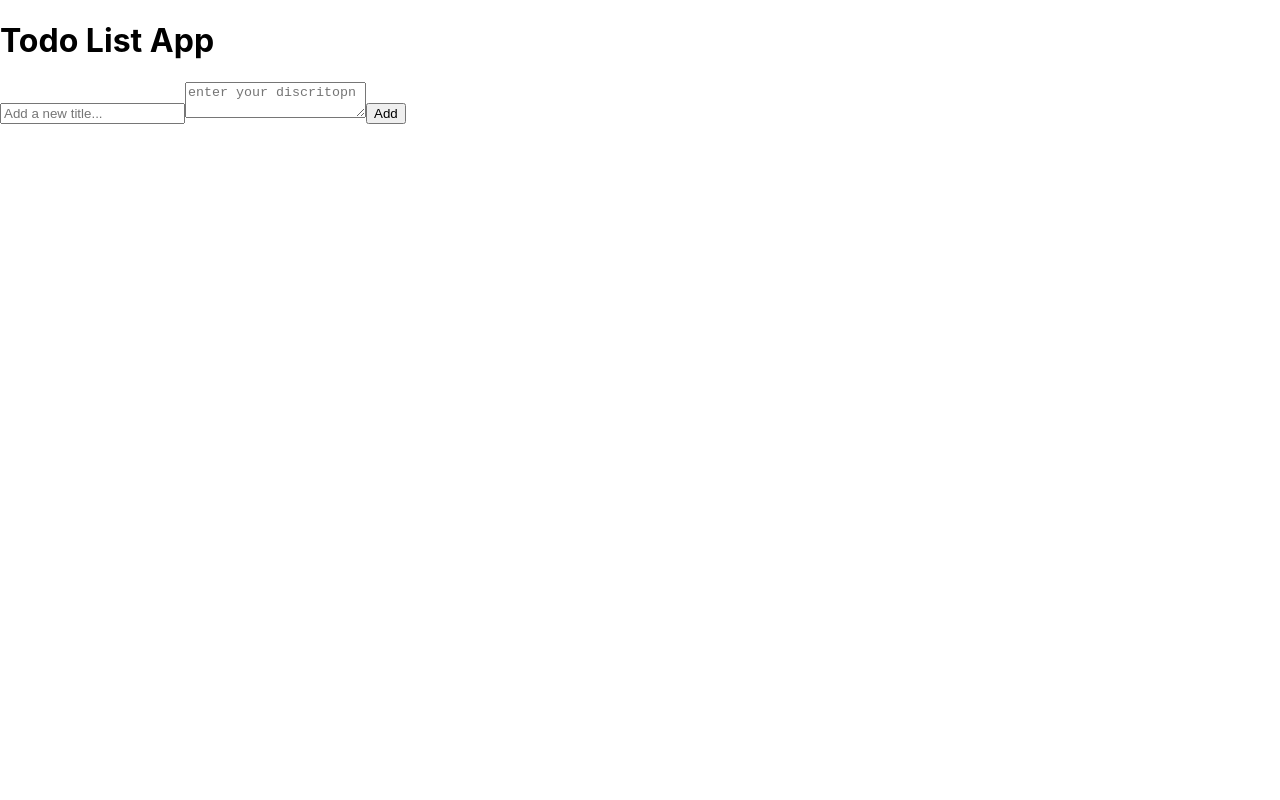
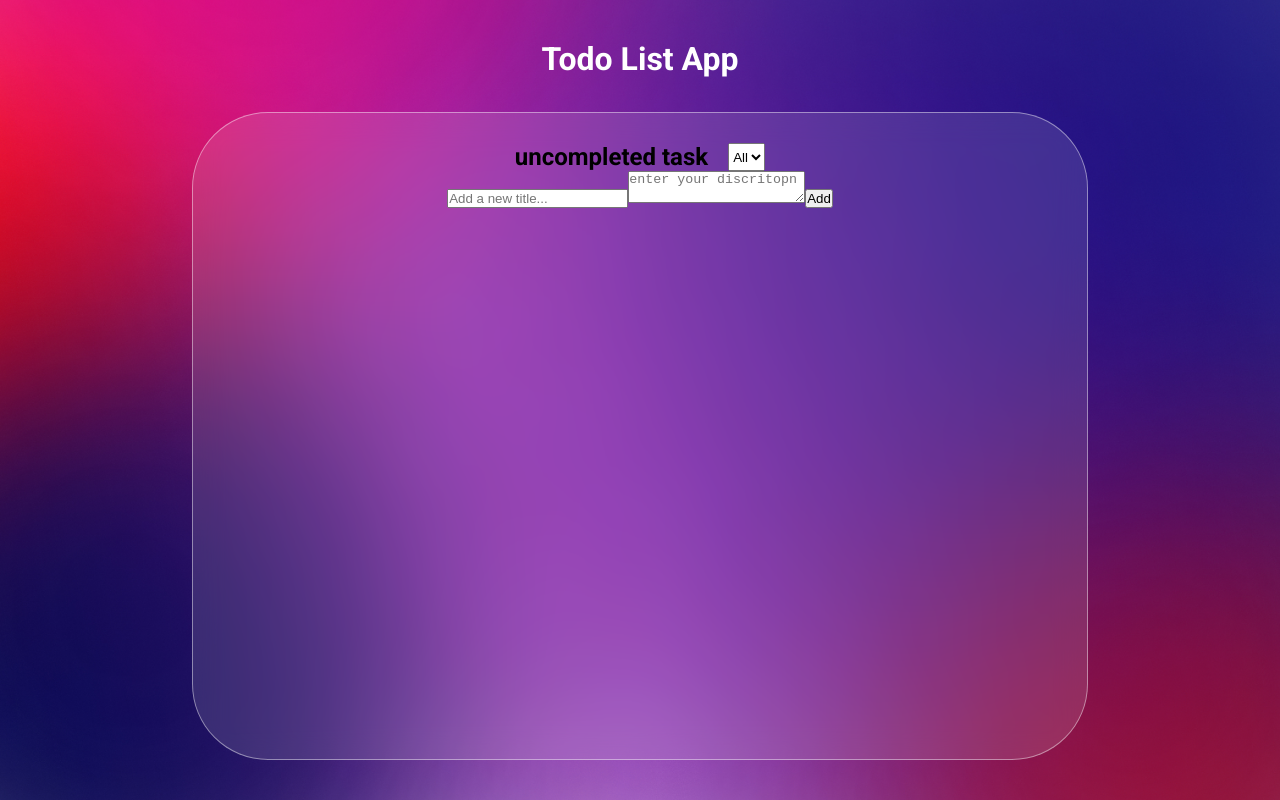
Before and after one commit to horex-Pro/todo-list-with-react.js, a React (Create React App) app: page / in a window 1280 px wide. Built offline with nearby package versions, Linux system fonts and the light colour scheme; the HTML template or start-up script is replaced by a standard one.

Commit message:
now you can add todos and styles improved

```diff
--- a/src/App.css
+++ b/src/App.css
@@ -1,38 +1,18 @@
-.App {
-  text-align: center;
+
+@import url('https://fonts.googleapis.com/css2?family=Roboto:ital,wght@0,100;0,300;0,400;0,500;0,700;0,900;1,100;1,300;1,400;1,500;1,700;1,900&display=swap');
+
+*{
+  margin: 0;
+  padding: 0;
+  box-sizing: border-box;
 }
-
-.App-logo {
-  height: 40vmin;
-  pointer-events: none;
-}
-
-@media (prefers-reduced-motion: no-preference) {
-  .App-logo {
-    animation: App-logo-spin infinite 20s linear;
-  }
-}
-
-.App-header {
-  background-color: #282c34;
-  min-height: 100vh;
+.app{
+  width: 100%;
+  height: 100vh;
+  background-image: url(../src/assets/images/bg.jpg);
+  background-size: cover;
   display: flex;
-  flex-direction: column;
   align-items: center;
   justify-content: center;
-  font-size: calc(10px + 2vmin);
-  color: white;
+  font-family: 'Roboto', sans-serif;
 }
-
-.App-link {
-  color: #61dafb;
-}
-
-@keyframes App-logo-spin {
-  from {
-    transform: rotate(0deg);
-  }
-  to {
-    transform: rotate(360deg);
-  }
-}
--- a/src/App.js
+++ b/src/App.js
@@ -1,9 +1,9 @@
 import TodoApp from "./components/TodoApp/TodoApp";
+import styles from './App.css'
 
 const App = () => {
   return (
-    <div className="app">
-      <h1>Todo List App</h1>
+    <div className="app" style={styles.app}>
       <TodoApp/>
     </div>
    );
--- a/src/components/TodoApp/TodoApp.js
+++ b/src/components/TodoApp/TodoApp.js
@@ -1,6 +1,7 @@
 import { useState } from "react";
 import TodoForm from "../TodoForm/TodoForm";
 import TodoList from "../TodoList/TodoList";
+import styles from './TodoApp.module.css'
 
 const TodoApp = () =>
 {
@@ -13,10 +14,21 @@ const TodoApp = () =>
     };
 
     return (
-        <div className="container">
-            <TodoForm addTodo={ addTodo } />
-            <TodoList todos={ todos } />
+        <div className={styles.wrapper}>
+            <h1>Todo List App</h1>
+
+            <div className={ styles.container } >
+                <div className={styles.row}>
+                    <h2>uncompleted task</h2>
+                    <select>
+                        <option value='all'>All</option>
+                    </select>
+                </div>
+                <TodoForm addTodo={ addTodo } />
+                <TodoList todos={ todos } />
+            </div>
         </div>
+
     );
 }
 
--- /dev/null
+++ b/src/components/TodoApp/TodoApp.module.css
@@ -0,0 +1,30 @@
+.wrapper{
+    width: 70%;
+    height: 90%;
+    display: flex;
+    align-items: center;
+    flex-direction: column;
+    justify-content: space-between;
+}
+
+.container{
+    display: flex;
+    align-items: center;
+    justify-content: flex-start;
+    flex-direction: column;
+    width: 100%;
+    height: 90%;
+    background: rgba(255, 255, 255, 0.12);
+    border: 1px solid rgba(255, 255, 255, 0.44);
+    backdrop-filter: blur(16.5px);
+    border-radius: 76px;
+    padding-top: 30px;
+}
+ h1{
+    color: #fff;
+}
+.row{
+    width: 28%;
+    display: flex;
+    justify-content: space-between;
+}
--- a/src/index.css
+++ b/src/index.css
@@ -1,4 +1,4 @@
-body {
+/* body {
   margin: 0;
   font-family: -apple-system, BlinkMacSystemFont, 'Segoe UI', 'Roboto', 'Oxygen',
     'Ubuntu', 'Cantarell', 'Fira Sans', 'Droid Sans', 'Helvetica Neue',
@@ -10,4 +10,4 @@ body {
 code {
   font-family: source-code-pro, Menlo, Monaco, Consolas, 'Courier New',
     monospace;
-}
+} */
```
Also changed, not shown: src/assets/images/bg.jpg (added).
